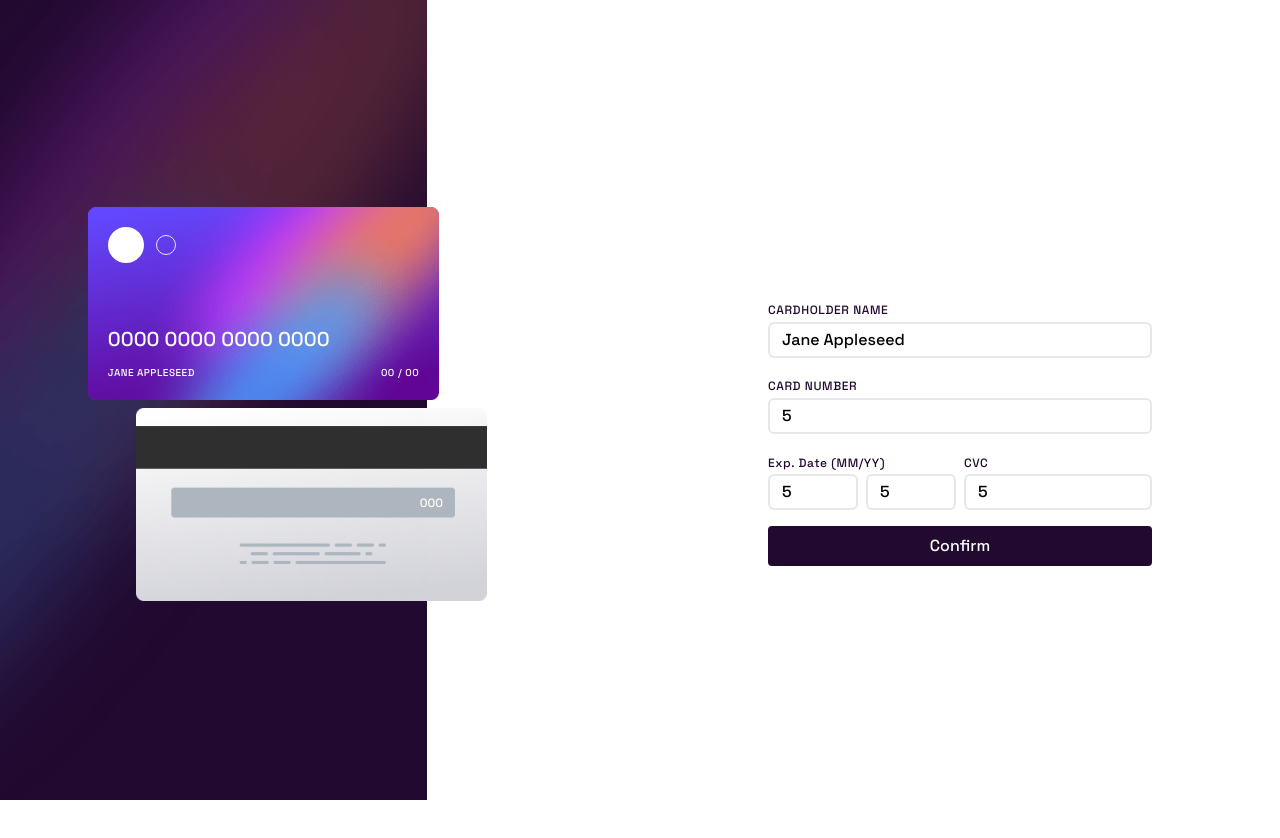
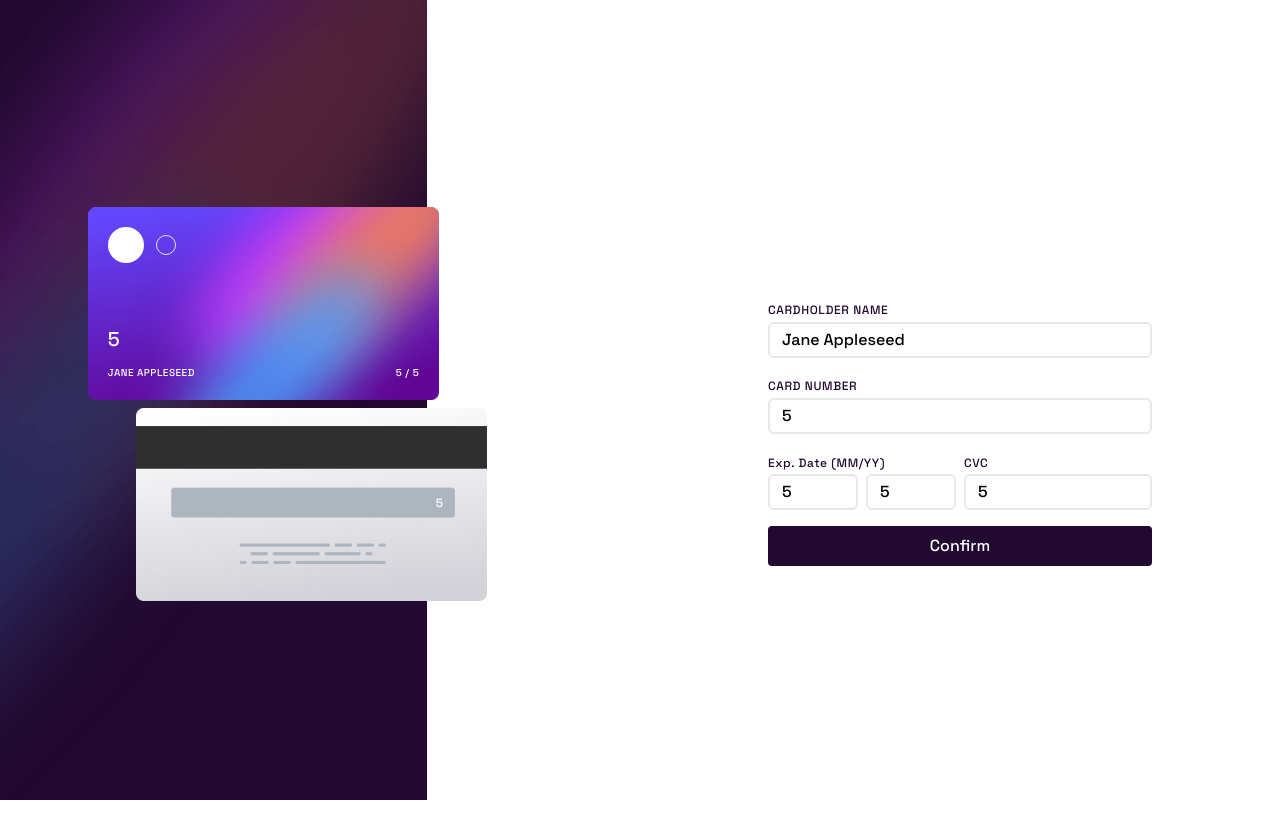
Before and after one commit to CyberGeni/interactive-card-details-form, a plain HTML site: page index.html in a window 1280 px wide. Both pictures are taken after typing "5", "5", "5", "5" into the empty fields and a click on the button "Confirm". Drawn offline with nearby package versions, Linux system fonts and the light colour scheme.

Commit message:
thedom update now works, i'll try to validate the input with html now

```diff
--- a/index.html
+++ b/index.html
@@ -64,20 +64,20 @@
 
       <div class="flex flex-col">
         <label class="text-xs my-1 text-[#21092f] tracking-wider" for="">CARD NUMBER</label>
-        <input class="numberInput border-2 border-[] px-3 py-1 w-full rounded-md" type="number" name="cardNumber" placeholder="e.g. 1234 5678 9123 0000">
+        <input id="numberInput" class="border-2 border-[] px-3 py-1 w-full rounded-md" type="number" name="cardNumber" placeholder="e.g. 1234 5678 9123 0000">
       </div>
 
       <div class="flex space-x-2">
         <div class="w-full">
           <label class="text-xs my-1 text-[#21092f] tracking-wider" for="">Exp. Date (MM/YY)</label>
           <div class="flex space-x-2 ">
-            <input class="monthInput border-2 border-[] px-3 py-1 w-full rounded-md" class="border-2 border-[#8e8593]" type="number" placeholder="MM">
-            <input class="yearInput border-2 border-[] px-3 py-1 w-full rounded-md" type="number" placeholder="YY">
+            <input id="monthInput" class=" border-2 border-[] px-3 py-1 w-full rounded-md" class="border-2 border-[#8e8593]" type="number" placeholder="MM">
+            <input id="yearInput" class=" border-2 border-[] px-3 py-1 w-full rounded-md" type="number" placeholder="YY">
           </div>
         </div>
         <div class="w-full">
           <label class="text-xs my-1 text-[#21092f] tracking-wider" for="">CVC</label>
-          <input class="cvcInput border-2 border-[] px-3 py-1 w-full rounded-md" type="number" placeholder="e.g. 123" maxlength="3">
+          <input id="cvcInput" class=" border-2 border-[] px-3 py-1 w-full rounded-md" type="number" placeholder="e.g. 123" maxlength="3">
         </div>
       </div>
 
--- a/main.js
+++ b/main.js
@@ -1,16 +1,16 @@
 var nameInput = document.getElementById('nameInput');
-// var numberInput = document.getElementById('numberInput');
-// var monthInput = document.getElementById('monthInput');
-// var yearInput = document.getElementById('yearInput');
-// var cvcInput = document.getElementById('cvcInput');
+var numberInput = document.getElementById('numberInput');
+var monthInput = document.getElementById('monthInput');
+var yearInput = document.getElementById('yearInput');
+var cvcInput = document.getElementById('cvcInput');
 
-// var form = document.getElementById('form');
+var form = document.getElementById('form');
 
-// var cardName = document.getElementById('cardName');
-// var cardNumber = document.getElementById('cardNumber');
-// var cardExpiryMonth = document.getElementById('card-expiry-month');
-// var cardExpiryYear = document.getElementById('card-expiry-year');
-// var cvc = document.getElementById('cvc');
+var cardName = document.getElementById('card-name');
+var cardNumber = document.getElementById('card-number');
+var cardExpiryMonth = document.getElementById('card-expiry-month');
+var cardExpiryYear = document.getElementById('card-expiry-year');
+var cvc = document.getElementById('cvc');
 
 window.addEventListener('DOMContentLoaded', (event) => {
     console.log('DOM fully loaded and parsed');
@@ -18,5 +18,10 @@ window.addEventListener('DOMContentLoaded', (event) => {
 
 form.addEventListener('submit', function(e) {
     e.preventDefault();
+    cardName.innerText = nameInput.value
+    cardNumber.innerText = numberInput.value
+    cardExpiryMonth.innerText = monthInput.value
+    cardExpiryYear.innerText = yearInput.value
+    cvc.innerText = cvcInput.value
     console.log(nameInput.value);
 });
```
